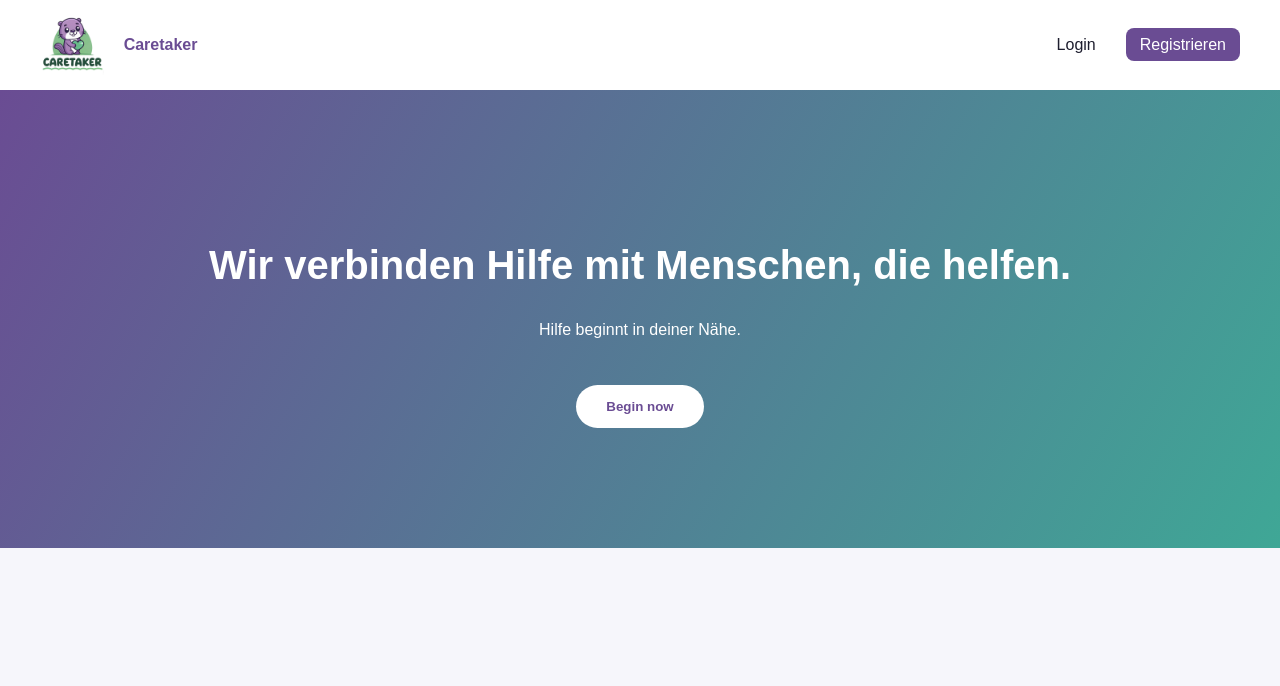
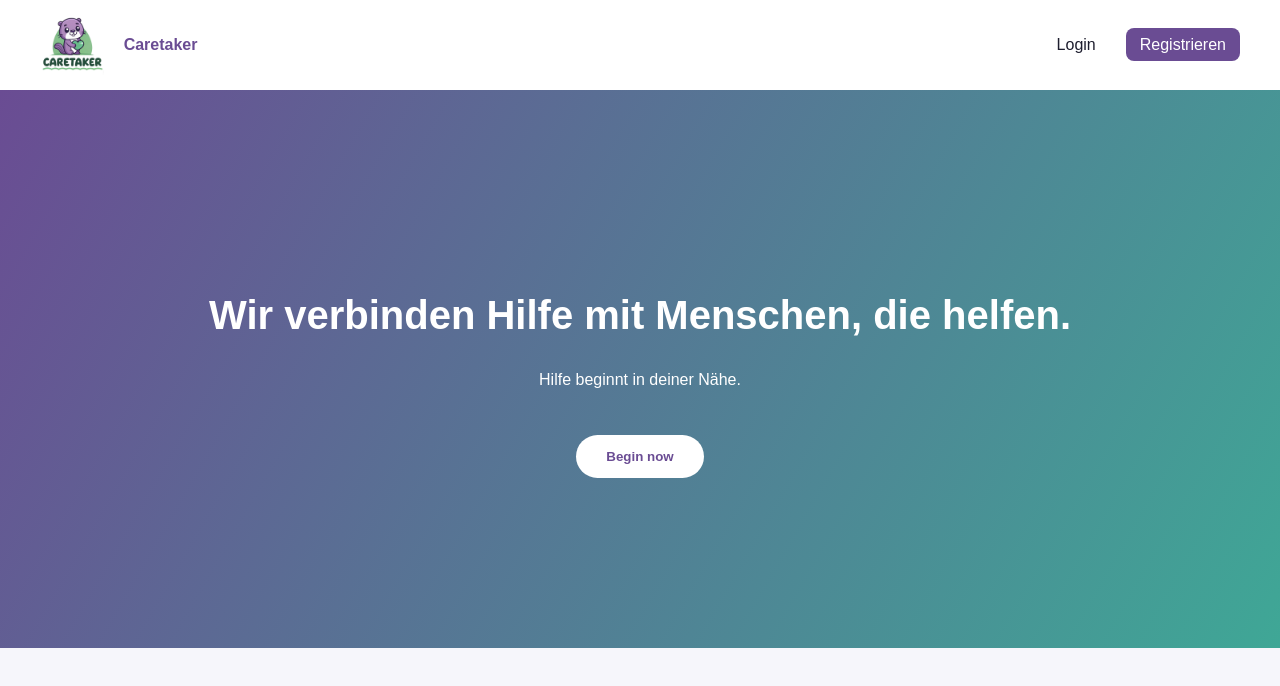
Before and after one commit to mashukak/caretaker, a React (Vite) app: page / in a window 1280 px wide. Shown: the top 686 px of the page. Built offline with nearby package versions, Linux system fonts and the light colour scheme.

Commit message:
Update main.css

```diff
--- a/src/styles/main.css
+++ b/src/styles/main.css
@@ -65,7 +65,7 @@ nav a {
 }
 
 .hero {
-  padding: 120px 20px;
+  padding: 170px 20px;
   text-align: center;
   background: linear-gradient(120deg, var(--purple), var(--green));
   color: white;
```
